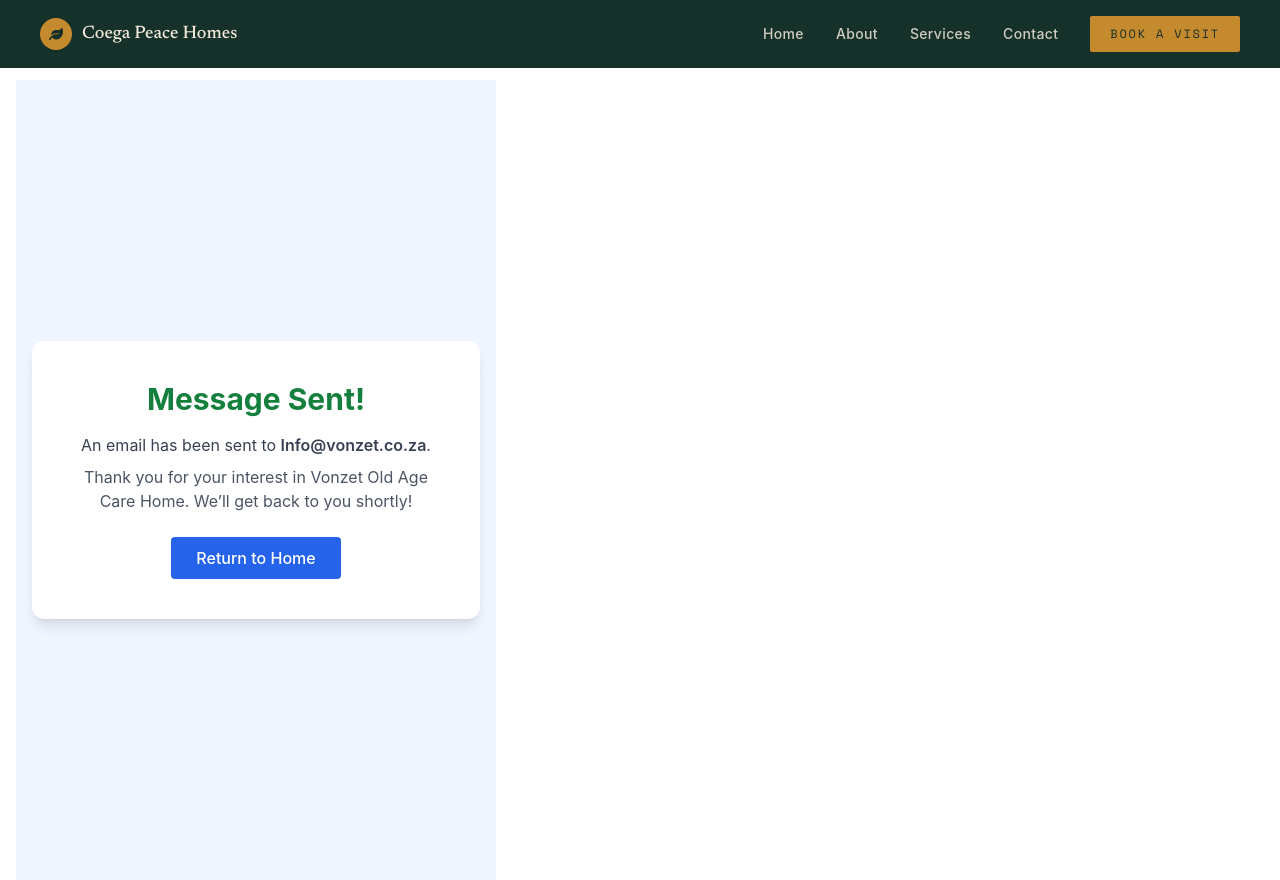
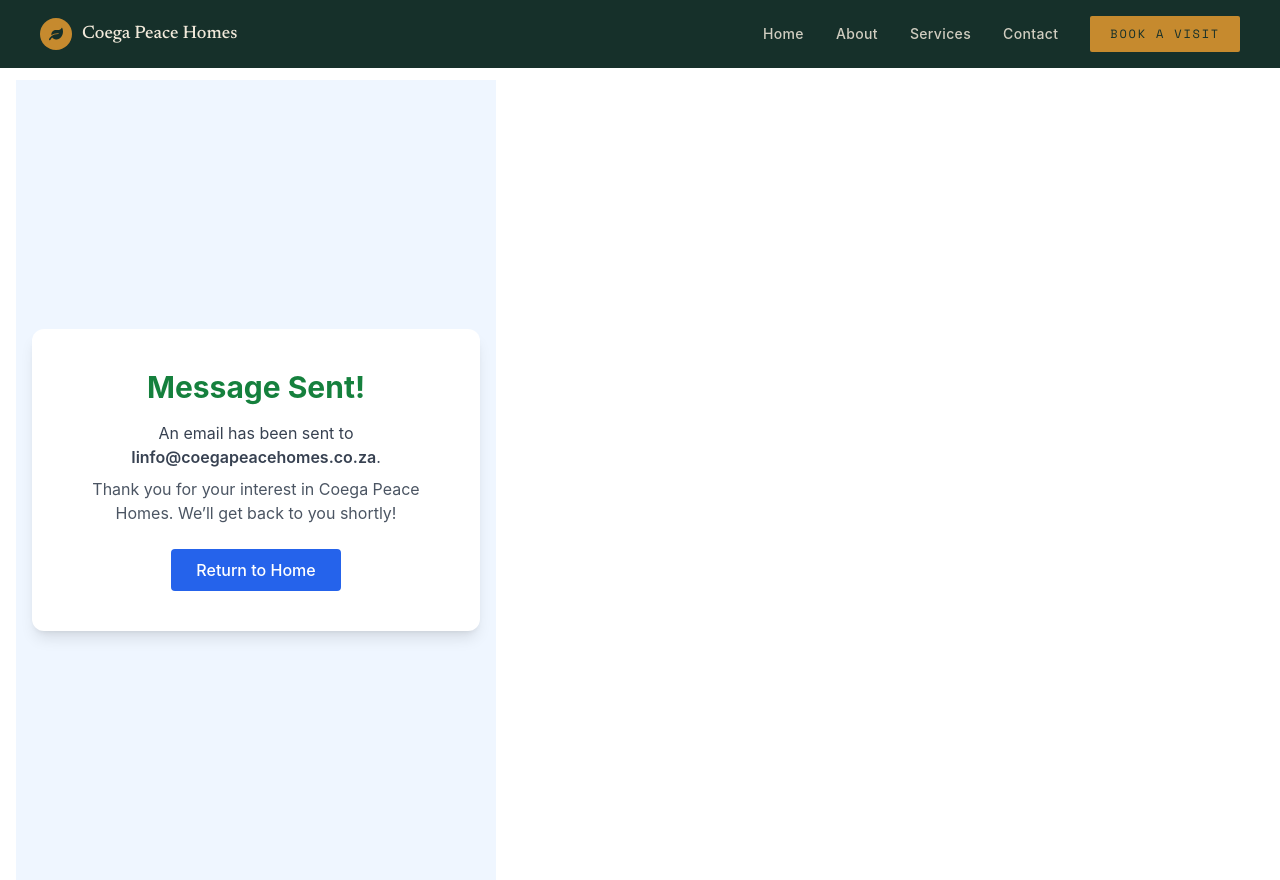
Before and after one commit to Abiton198/coegahome, a React (Vite) app: page /confirmation in a window 1280 px wide. Built offline with nearby package versions, Linux system fonts and the light colour scheme.

Commit message:
email address updated

```diff
--- a/src/components/Confirmation.jsx
+++ b/src/components/Confirmation.jsx
@@ -8,10 +8,10 @@
       <div className="bg-white p-10 rounded-xl shadow-lg max-w-md text-center">
         <h2 className="text-3xl font-bold text-green-700 mb-4">Message Sent!</h2>
         <p className="text-gray-700 mb-2">
-          An email has been sent to <span className="font-semibold">Info@vonzet.co.za</span>.
+          An email has been sent to <span className="font-semibold">Iinfo@coegapeacehomes.co.za</span>.
         </p>
         <p className="text-gray-600 mb-6">
-          Thank you for your interest in Vonzet Old Age Care Home. We’ll get back to you shortly!
+          Thank you for your interest in Coega Peace Homes. We’ll get back to you shortly!
         </p>
         <Link to="/">
           <button className="bg-blue-600 text-white px-6 py-2 rounded hover:bg-blue-700 transition">
```
